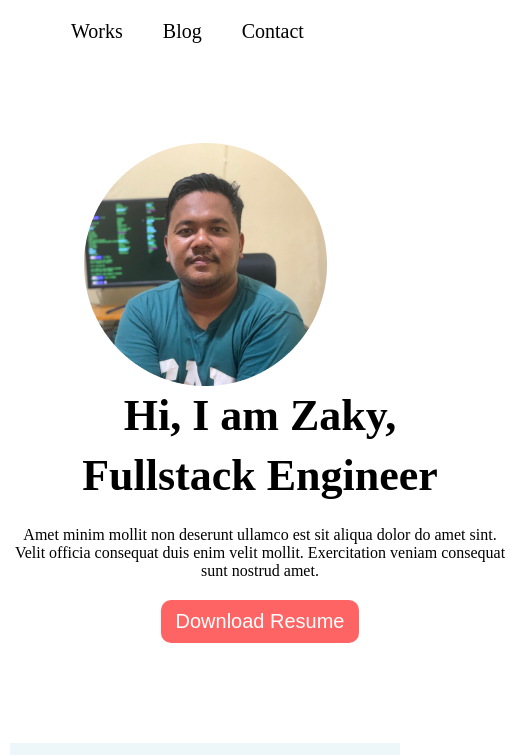
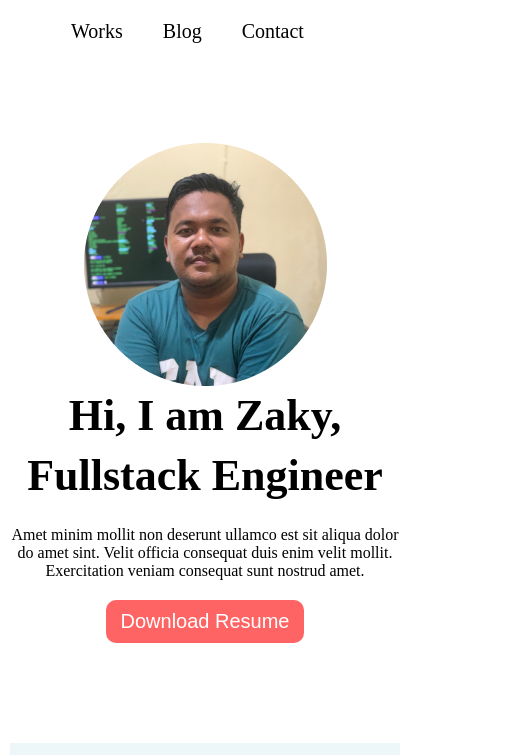
Before and after one commit to muhammadzaky15/belajar-html-css-kelas-A, a plain HTML site: page index.html in a window 390 px wide. Shown: the top 755 px of the page, 510 px wide, since content can reach past the window. Drawn offline with Linux system fonts and the light colour scheme.

Commit message:
fix fail resoponsive on mobile

```diff
--- a/index.html
+++ b/index.html
@@ -3,7 +3,7 @@
   <head>
     <meta charset="UTF-8" />
     <meta http-equiv="X-UA-Compatible" content="IE=edge" />
-    <meta name="viewport" content="width=device-width, initial-scale=1.0" />
+    <meta name="viewport" content="width=device-width, initial-scale=1">
     <link rel="stylesheet" href="style.css" />
     <title>Portfolio</title>
   </head>
--- a/style.css
+++ b/style.css
@@ -192,6 +192,10 @@ ul li{
         margin-top: 100px;
     }
 
+    .hero-text{
+        width: 100%;
+    }
+
     .hero-image {
         display: flex;
         justify-content: center;
```
